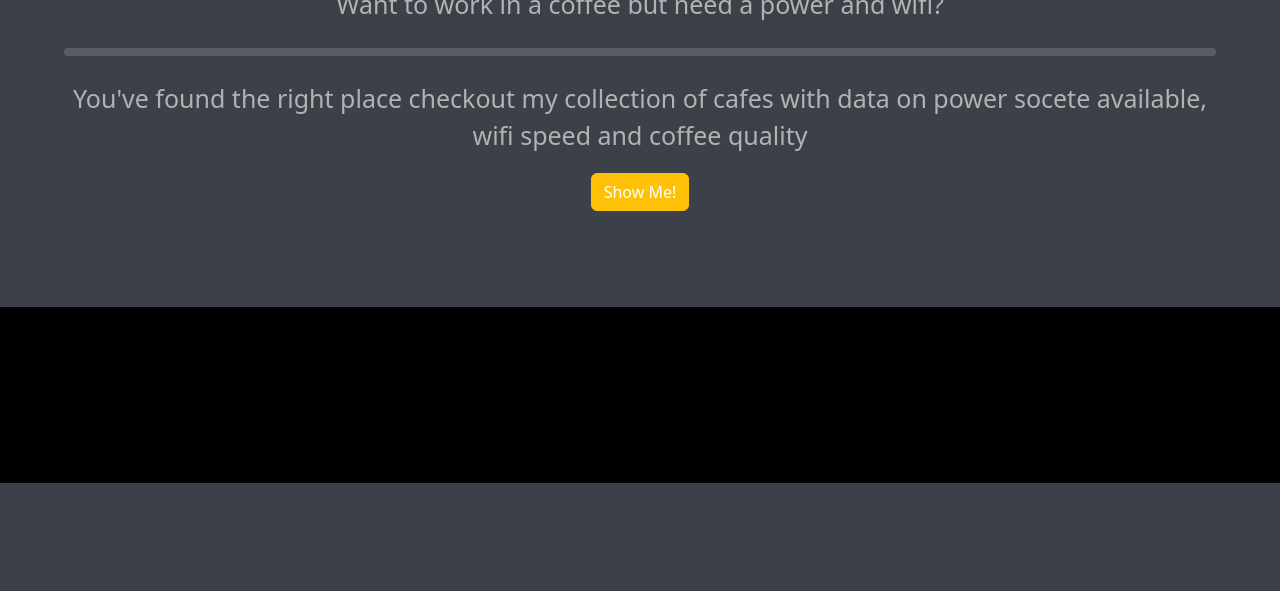
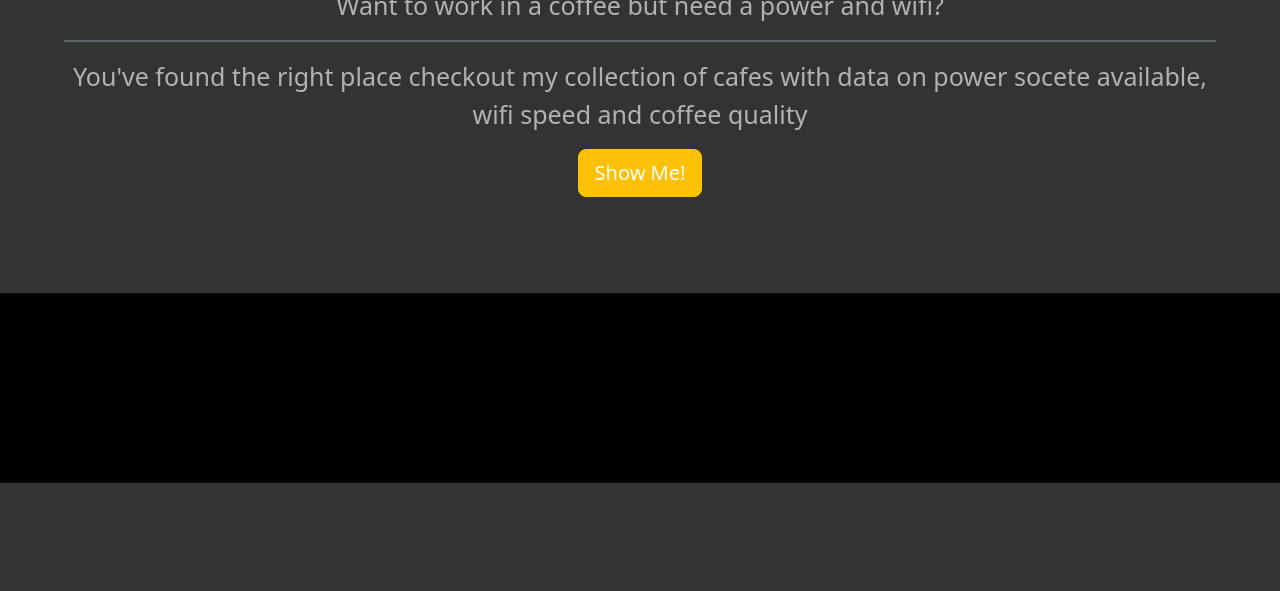
Before and after one commit to kakaa2993/Coffee-and-Wifi, a Flask app: page / in a window 1280 px wide. Shown: the part 209-800 px from the top of the page. Run offline with Flask 2, Linux system fonts and the light colour scheme; some libraries are stand-ins or nearby versions.

Commit message:
style the cafe store

```diff
--- a/main.py
+++ b/main.py
@@ -1,7 +1,10 @@
 from flask import Flask, render_template
-
+from flask_bootstrap import Bootstrap
+import csv
 
 app = Flask(__name__)
+app.secret_key = "Kakaa2993@t"
+Bootstrap(app=app)
 
 
 @app.route("/")
@@ -9,5 +12,15 @@ def home():
     return render_template("index.html")
 
 
+@app.route("/cafes")
+def cafes():
+    with open(file="cafe-data.csv", encoding="utf-8") as file:
+        csv_data = csv.reader(file)
+        # for row in csv_data:
+        #     print(row)
+        # print(csv_data)
+        return render_template("cafes.html", rows=csv_data)
+
+
 if __name__ == "__main__":
     app.run(debug=True, host="localhost", port=5000)
--- a/static/css/styles.css
+++ b/static/css/styles.css
@@ -1,16 +1,14 @@
 body {
-    background: #3C4048;
-    height: 30rem;
+    background-color: #333;
     text-align: center;
-    font-size: 25px;
+    font-size: 1.5625rem; /*--> 25px;*/
     color: #B2B2B2;
 }
-
 main {
     padding: 5rem 4rem 6rem;
 }
 div h1 {
-    font-weight: 700;
+    font-weight: 500;
     font-size: 5rem;
     color: #ffffff;
     padding: 0 1rem;
@@ -18,14 +16,8 @@ div h1 {
 
 div img {
     height: 100px;
-S}
-.separator {
-    height: 8px;
-    border: none;
-    border-radius: 15px;
-    background-color: #B2B2B2;
-    margin: 1.5rem 0;
 }
+
 main .btn {
     color: #ffffff;
 }
@@ -34,6 +26,6 @@ main .btn:hover {
 }
 
 footer {
-    height: 11rem;
+    height: 11.875rem;
     background: #000000;
 }
--- a/templates/index.html
+++ b/templates/index.html
@@ -1,30 +1,36 @@
 <!DOCTYPE html>
 <html lang="en">
 <head>
-    <title>Coffee&Wifi</title>
+    <title>{% block title %}Coffee&Wifi{% endblock %}</title>
     <meta charset="UTF-8">
     <meta name="viewport" content="width=device-width, initial-scale=1.0">
+    <!--   favicon -->
+    <link rel="icon" href="{{ url_for('static', filename='favicon.ico') }}">
+    <!-- bootstrap cdn -->
     <link href="https://cdn.jsdelivr.net/npm/bootstrap@5.2.3/dist/css/bootstrap.min.css" rel="stylesheet" integrity="sha384-rbsA2VBKQhggwzxH7pPCaAqO46MgnOM80zW1RWuH61DGLwZJEdK2Kadq2F9CUG65" crossorigin="anonymous">
-    <link rel="stylesheet" href="../static/css/styles.css">
-
+    <!-- css file -->
+    <link rel="stylesheet" href="{{ url_for('static', filename='css/styles.css') }}" type="text/css">
 </head>
 <body>
+{% block content %}
     <main>
         <div>
             <h1>
+                {% block heading %}
                 <img src="https://emojipedia-us.s3.dualstack.us-west-1.amazonaws.com/thumbs/160/apple/325/hot-beverage_2615.png">
                 Coffee & Wifi
                 <img src="https://emojipedia-us.s3.dualstack.us-west-1.amazonaws.com/thumbs/160/apple/325/laptop_1f4bb.png">
+                {% endblock %}
             </h1>
             <p>Want to work in a coffee but need a power and wifi?</p>
         </div>
-        <hr class="separator">
+        <hr class="border border-secondary border-1 opacity-75">
         <p>You've found the right place checkout my collection of cafes with data on power socete available, wifi speed and coffee quality</p>
-        <button class="btn btn-warning">Show Me!</button>
+        <a type="button" class="btn btn-lg btn-warning" href="{{ url_for('cafes')}}">Show Me!</a>
         <script src="https://cdn.jsdelivr.net/npm/bootstrap@5.2.3/dist/js/bootstrap.bundle.min.js" integrity="sha384-kenU1KFdBIe4zVF0s0G1M5b4hcpxyD9F7jL+jjXkk+Q2h455rYXK/7HAuoJl+0I4" crossorigin="anonymous"></script>
     </main>
+    <footer>
+    </footer>
+{% endblock %}
 </body>
-<footer>
-
-</footer>
 </html>
```
Also changed, not shown: templates/base.html (+39 -0 lines), templates/cafes.html (+54 -0 lines).
